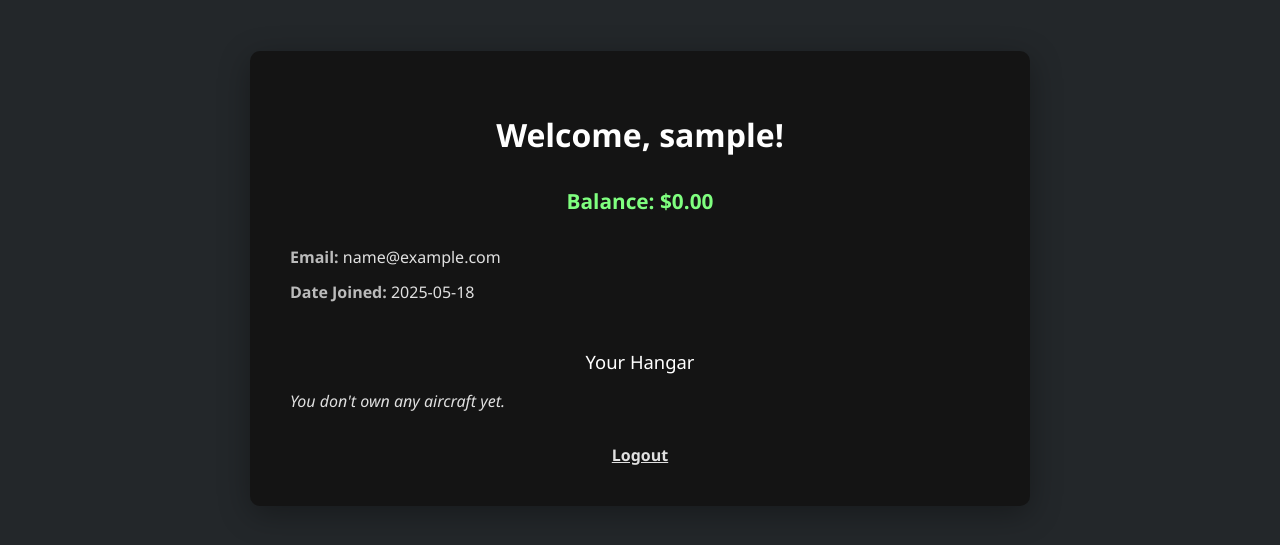
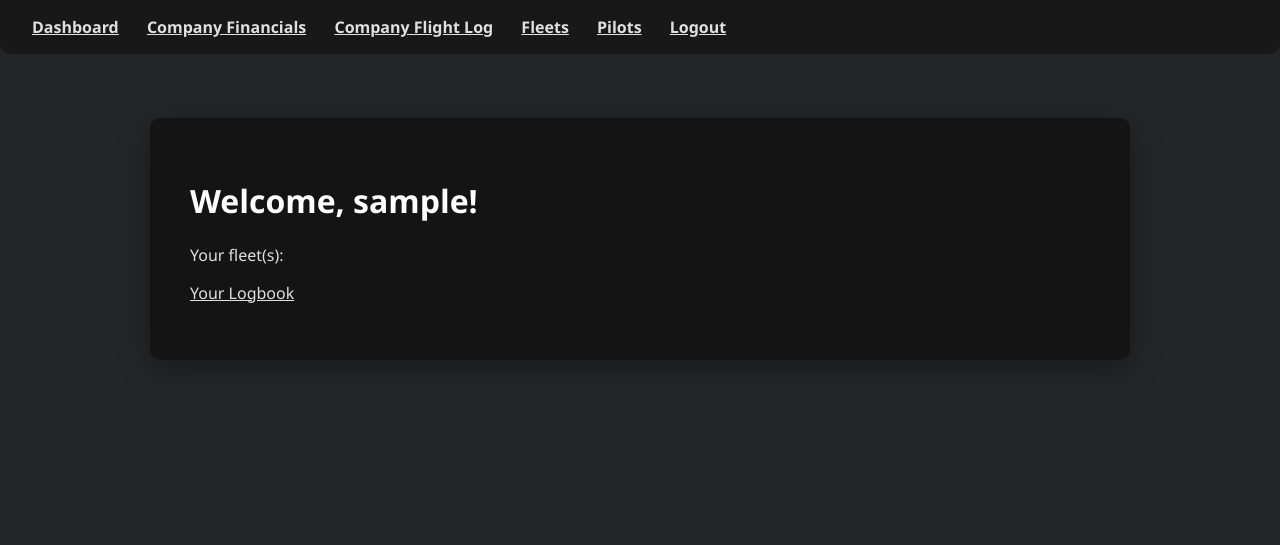
Before and after one commit to chrisjk84/CJNCharter, a Flask app: page / in a window 1280 px wide. Shown: the top 545 px of the page. Run offline with Flask 3, Linux system fonts and the light colour scheme; the visitor is signed in with stand-in values (Sample User, id 1); data that the repository does not hold is empty.

Commit message:
add pages
add f/c fin, f/c/p log, fleet info, base info

```diff
--- /dev/null
+++ b/templates/base.html
@@ -0,0 +1,44 @@
+<!DOCTYPE html>
+<html lang="en">
+<head>
+    <title>{% block title %}CJX Aviation{% endblock %}</title>
+    <meta charset="UTF-8">
+    <meta name="viewport" content="width=device-width, initial-scale=1">
+    <style>
+        body { background: #23272a; color: #e0e0e0; font-family: 'Segoe UI', Arial, sans-serif; margin: 0; }
+        a, a:visited { color: #e0e0e0; text-decoration: underline; }
+        a:hover, a:active { color: #7fff7f; text-decoration: underline; }
+        .container { max-width: 900px; margin: 5vw auto; background: #141414; border-radius: 10px; box-shadow: 0 8px 32px rgba(0,0,0,0.32); padding: 2.5rem 2.5rem; }
+        .navbar { background: #181818; padding: 1em 2em; border-radius: 0 0 10px 10px; }
+        .navbar a { margin-right: 1.5em; font-weight: bold; }
+        h1, h2, h3 { color: #fff; }
+        table { width: 100%; border-collapse: collapse; margin: 2em 0; }
+        th, td { padding: 0.7em; border: 1px solid #444; text-align: left; }
+        th { background: #222; }
+        tr:nth-child(even) { background: #1b1b1b; }
+        .success { color: #7fff7f; }
+        .error { color: #ff6b6b; }
+    </style>
+    {% block head %}{% endblock %}
+</head>
+<body>
+    <div class="navbar">
+        <a href="{{ url_for('dashboard') }}">Dashboard</a>
+        <a href="{{ url_for('company_financials') }}">Company Financials</a>
+        <a href="{{ url_for('company_flightlog') }}">Company Flight Log</a>
+        <a href="{{ url_for('fleets') }}">Fleets</a>
+        <a href="{{ url_for('pilots') }}">Pilots</a>
+        <a href="{{ url_for('logout') }}">Logout</a>
+    </div>
+    <div class="container">
+        {% with messages = get_flashed_messages(with_categories=true) %}
+            {% if messages %}
+                {% for category, message in messages %}
+                    <div class="{{ category }}">{{ message }}</div>
+                {% endfor %}
+            {% endif %}
+        {% endwith %}
+        {% block content %}{% endblock %}
+    </div>
+</body>
+</html>
--- a/templates/dashboard.html
+++ b/templates/dashboard.html
@@ -1,90 +1,17 @@
-<!DOCTYPE html>
-<html lang="en">
-<head>
-    <title>Pilot Dashboard - CJX Aviation Network</title>
-    <meta charset="UTF-8">
-    <meta name="viewport" content="width=device-width, initial-scale=1">
-    <style>
-        body { background: #23272a; color: #e0e0e0; font-family: 'Segoe UI', Arial, sans-serif; }
-        .dashboard-container {
-            max-width: 700px;
-            margin: 4vw auto;
-            background: #141414;
-            border-radius: 10px;
-            box-shadow: 0 8px 32px rgba(0,0,0,0.32);
-            padding: 2.5rem 2.5rem;
-        }
-        h1 { text-align: center; color: #fff; }
-        .balance {
-            text-align: center;
-            margin: 1.5em 0;
-            font-size: 1.3em;
-            color: #7fff7f;
-            font-weight: bold;
-        }
-        .info-label { color: #bbb; font-weight: bold; }
-        .info-row { margin: 0.8em 0; }
-        .hangar-title { margin-top: 2.5em; font-size: 1.15em; color: #fff; text-align: center; }
-        .aircraft-list { margin-top: 1em; }
-        .aircraft-card {
-            background: #23272a;
-            border: 1px solid #6c757d;
-            border-radius: 8px;
-            padding: 1em 1.5em;
-            margin-bottom: 1.1em;
-        }
-        .logout-link {
-            display: block;
-            text-align: center;
-            margin-top: 2em;
-            color: #e0e0e0;
-            font-weight: bold;
-            text-decoration: underline;
-        }
-        .logout-link:hover, .logout-link:active {
-            color: #7fff7f;
-            text-decoration: underline;
-        }
-        a, a:visited {
-            color: #e0e0e0;
-            text-decoration: underline;
-        }
-        a:hover, a:active {
-            color: #7fff7f;
-            text-decoration: underline;
-        }
-    </style>
-</head>
-<body>
-    <div class="dashboard-container">
-        <h1>Welcome, {{ pilot.username }}!</h1>
-        <div class="balance">
-            Balance: ${{ "%.2f"|format(pilot.balance) }}
-        </div>
-        <div class="info-row">
-            <span class="info-label">Email:</span> {{ pilot.email }}
-        </div>
-        <div class="info-row">
-            <span class="info-label">Date Joined:</span> {{ pilot.date_joined.strftime('%Y-%m-%d') if pilot.date_joined else 'N/A' }}
-        </div>
-        <div class="hangar-title">Your Hangar</div>
-        {% if pilot.hangar %}
-            <div class="aircraft-list">
-                {% for ac in pilot.hangar %}
-                    <div class="aircraft-card">
-                        <b>{{ ac.make }} {{ ac.model }}</b> ({{ ac.icao_code }})<br>
-                        Registration: {{ ac.registration }}<br>
-                        Purchased: {{ ac.purchased_date.strftime('%Y-%m-%d') if ac.purchased_date else 'N/A' }}<br>
-                        Location: {{ ac.location or 'Unknown' }}
-                    </div>
-                {% endfor %}
-            </div>
-        {% else %}
-            <div class="aircraft-list">
-                <i>You don't own any aircraft yet.</i>
-            </div>
-        {% endif %}
-        <a href="{{ url_for('logout') }}" class="logout-link">Logout</a>
-    </div>
-</body>
-</html>
+{% extends "base.html" %}
+{% block title %}Dashboard - CJX Aviation{% endblock %}
+{% block content %}
+<h1>Welcome, {{ pilot.username }}!</h1>
+<p>Your fleet(s):</p>
+<ul>
+    {% for fleet in pilot.fleets %}
+        <li>
+            <a href="{{ url_for('fleet_detail', fleet_id=fleet.id) }}">{{ fleet.name }}</a>
+            (Balance: ${{ "%.2f"|format(fleet.balance) }})
+        </li>
+    {% endfor %}
+</ul>
+<p>
+    <a href="{{ url_for('pilot_logbook', pilot_id=pilot.id) }}">Your Logbook</a>
+</p>
+{% endblock %}
```
Also changed, not shown: models.py (+92 -4 lines), templates/company_financials.html (added, +16 -0 lines), templates/company_flightlog.html (added, +21 -0 lines), templates/fleet_assets.html (added, +25 -0 lines), templates/fleet_details.html (added, +25 -0 lines), templates/fleet_financials.html (added, +16 -0 lines), templates/fleet_flightlog.html (added, +24 -0 lines), templates/fleets.html (added, +21 -0 lines), templates/pilot_logbook.html (added, +20 -0 lines), templates/pilots.html (added, +13 -0 lines).
